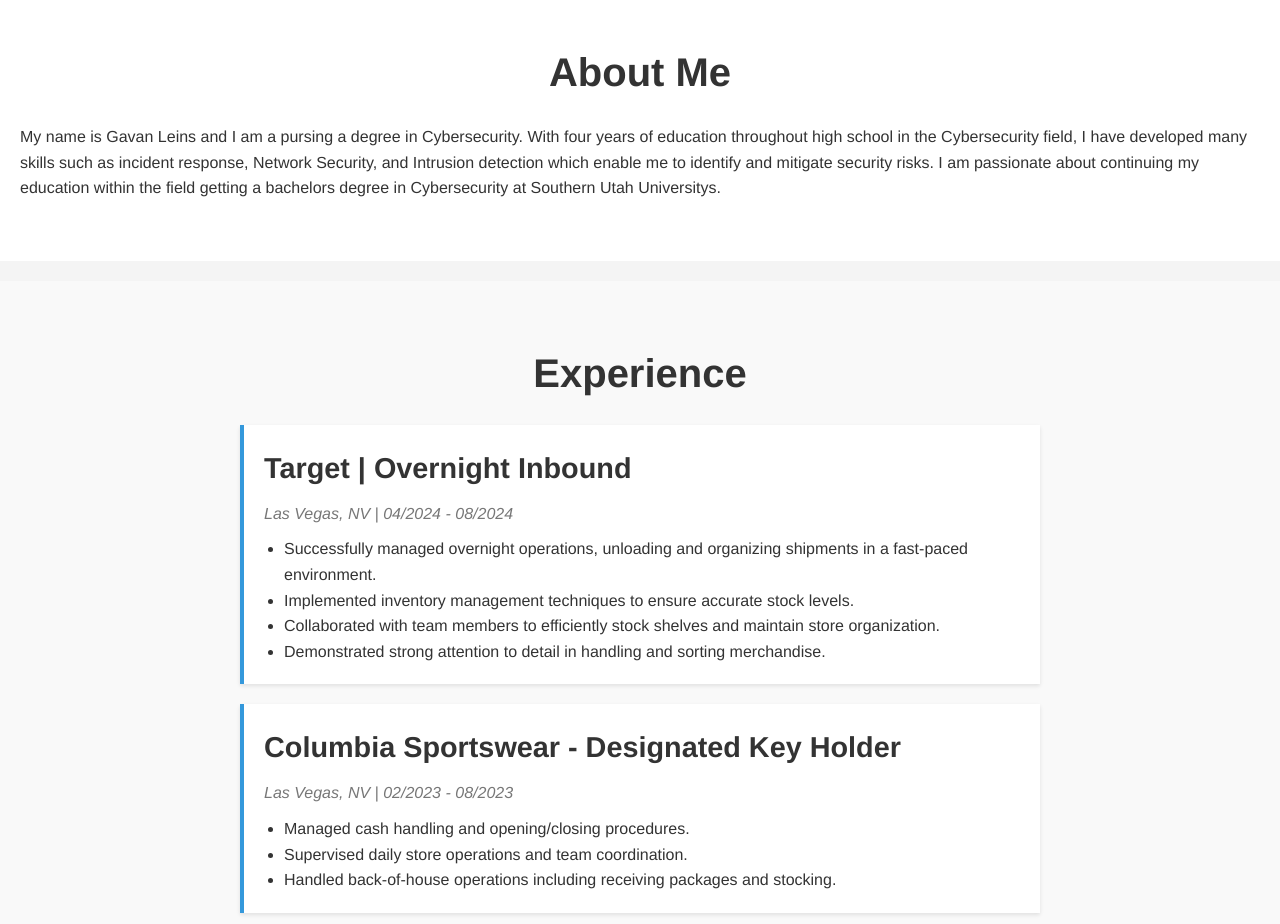
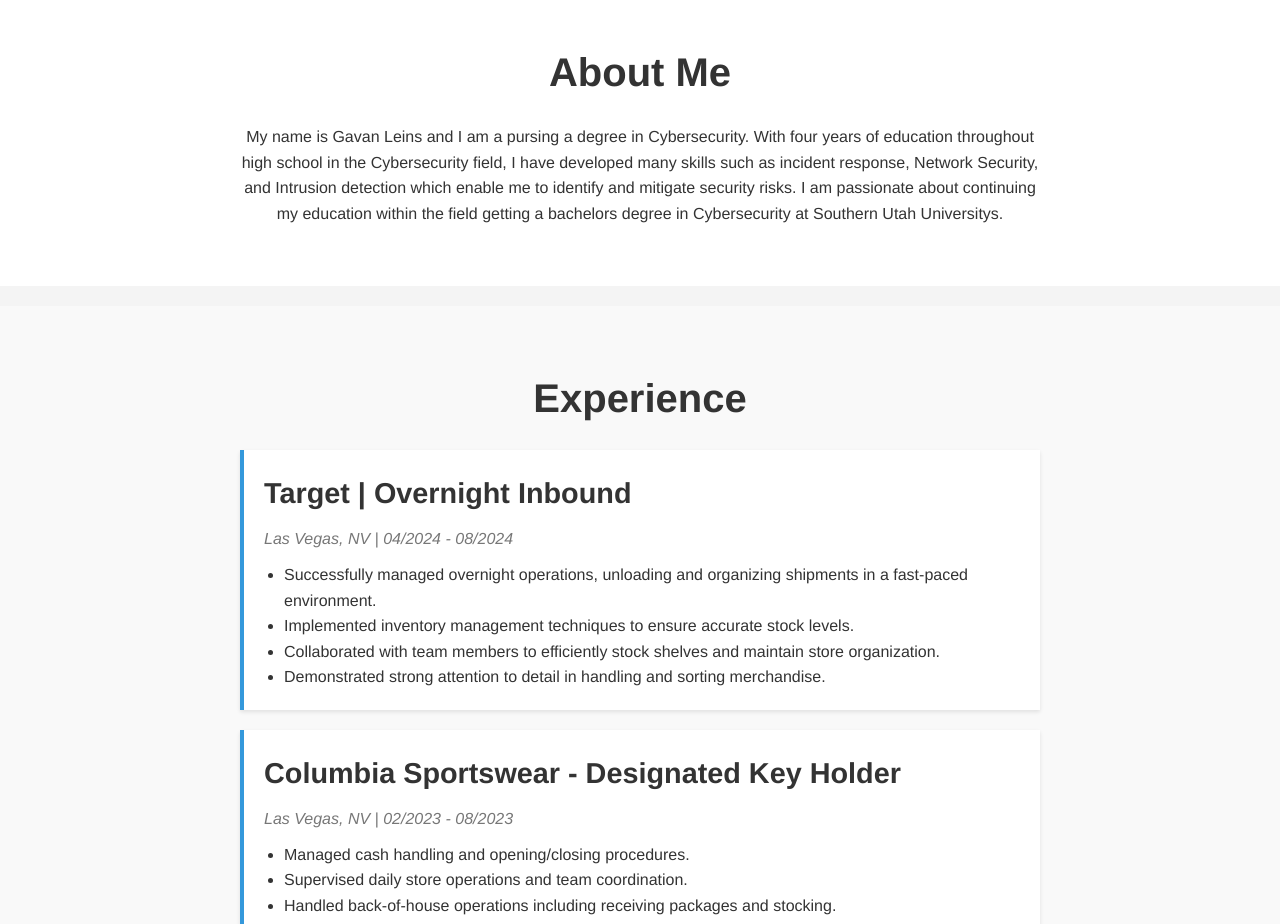
Before and after one commit to gavanleins/gavanleins.github.io, a plain HTML site: page index.html in a window 1280 px wide. Shown: the part 840-1764 px from the top of the page. Drawn offline with Linux system fonts and the light colour scheme.

Commit message:
Update style.css

```diff
--- a/style.css
+++ b/style.css
@@ -164,6 +164,12 @@
     margin-left: 20px;
   }
 
+  #about p {
+  text-align: center;
+  max-width: 800px;
+  margin: 0 auto;
+ }
+
   /* Certifications and Skills */
   #certifications ul,
   #skills ul {
@@ -209,9 +215,7 @@
     color: #fff;
   }
 
-  /* --------------------------------------
-     MOBILE STYLES
-     -------------------------------------- */
+
   @media (max-width: 768px) {
     /* Keep the nav horizontal */
     header nav ul {
```
